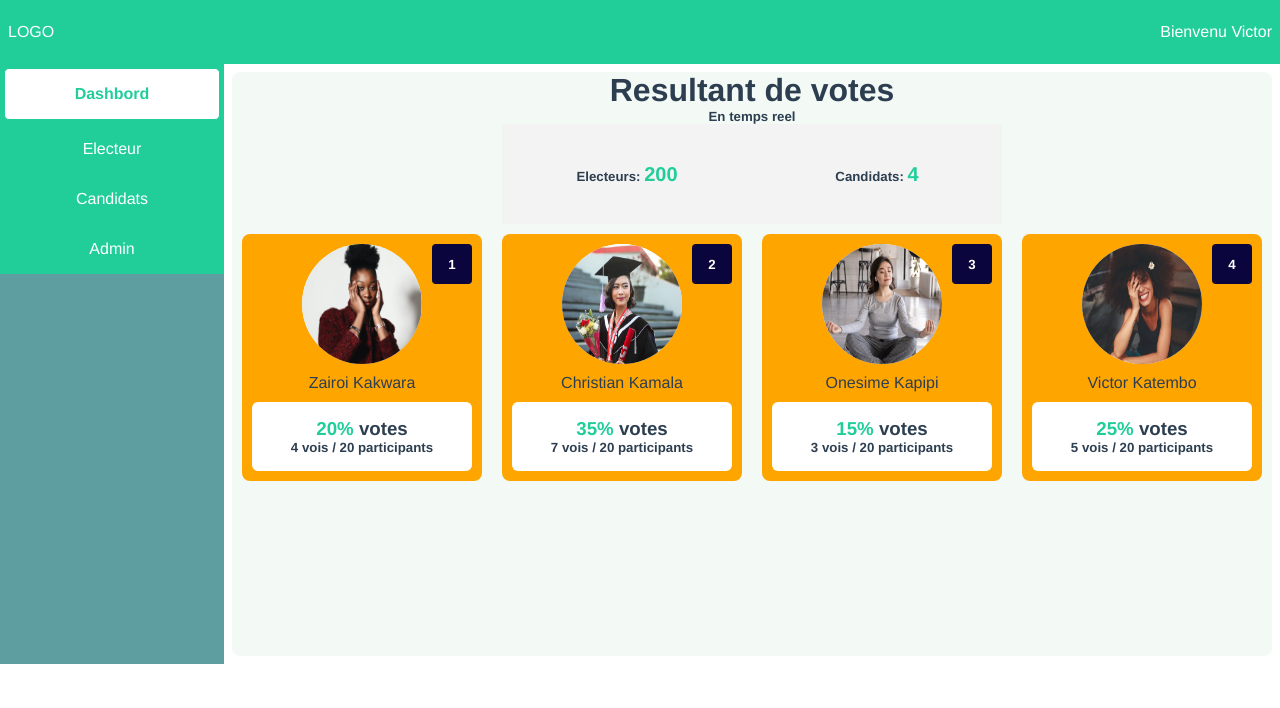
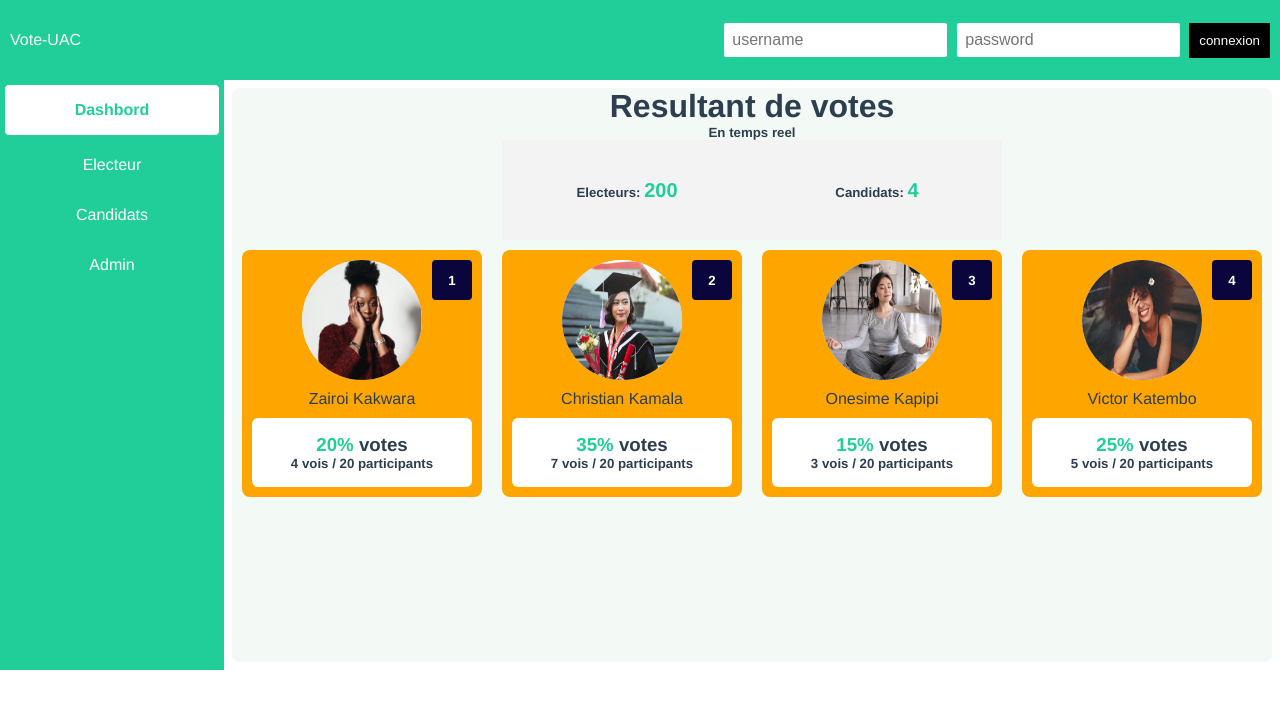
Before and after one commit to leenorshn/vue2-vote, a Vue app: page / in a window 1280 px wide. Shown: the top 708 px of the page. Built offline with nearby package versions, Linux system fonts and the light colour scheme.

Commit message:
trying to create a fake data for user login

```diff
--- a/src/App.vue
+++ b/src/App.vue
@@ -1,8 +1,17 @@
 <template>
   <div id="app">
     <header>
-      <div class="logo">LOGO</div>
-      <div class="user-status">Bienvenu Victor</div>
+      <div class="logo">Vote-UAC</div>
+      <div  class="user-status">
+        <form v-if="!islogin" action="" @submit-prevent="connect()">
+          <input type="text" v-model="admin.email" placeholder="username">
+          <input type="password" v-model="admin.password" placeholder="password">
+          <button v-on:click="connect()">connexion</button>
+        </form>
+        <h4 v-else>Bienvenue Admin</h4>
+      </div>
+
+
     </header>
     <div class="main">
       <div class="left-side">
@@ -52,6 +61,11 @@ export default {
   },
   data() {
     return {
+      admin:{
+        email: "",
+        password:""
+      },
+      islogin:false,
       listVotes: [
 
         {
@@ -86,6 +100,15 @@ export default {
       return this.listVotes.length;
     },
   },
+  methods:{
+    connect() {
+      if(this.admin.email==="admin@vote.cd"&&this.admin.admin==="123456"){
+        this.islogin=true;
+      }else{
+        this.islogin=false;
+      }
+    }
+  }
 };
 </script>
 
@@ -107,13 +130,33 @@ export default {
 header {
   width: 100%;
   margin: auto;
-  height: 8vh;
+  height: 10vh;
   background-color: #21ce99;
   color: white;
   display: flex;
-  padding: 8px;
+  padding: 0px 10px 0px 10px;
   align-items: center;
 }
+.user-status input{
+  padding:8px;
+  font-size: 16px;
+  font-weight: 400;
+  margin-right: 8px;
+  border: 1px solid #21ce99;
+  border-radius:3px;
+
+}
+.user-status input:focus{
+  outline-color:white;
+}
+.user-status button{
+  padding:10px;
+  color:white;
+  background-color:black;
+  border:none;
+  cursor: pointer;
+}
+
 header .logo {
   flex: 2;
   text-align: left;
@@ -127,12 +170,13 @@ header .logo {
 .main .left-side {
   flex: 2;
   background-color: cadetblue;
-  height: 600px;
+  height: 590px;
 }
 .left-side .sidebar {
   margin: 0px;
   padding: 0px;
   width: 100%;
+  height: 590px;
   background-color: #21ce99;
   overflow: auto;
 }
```
